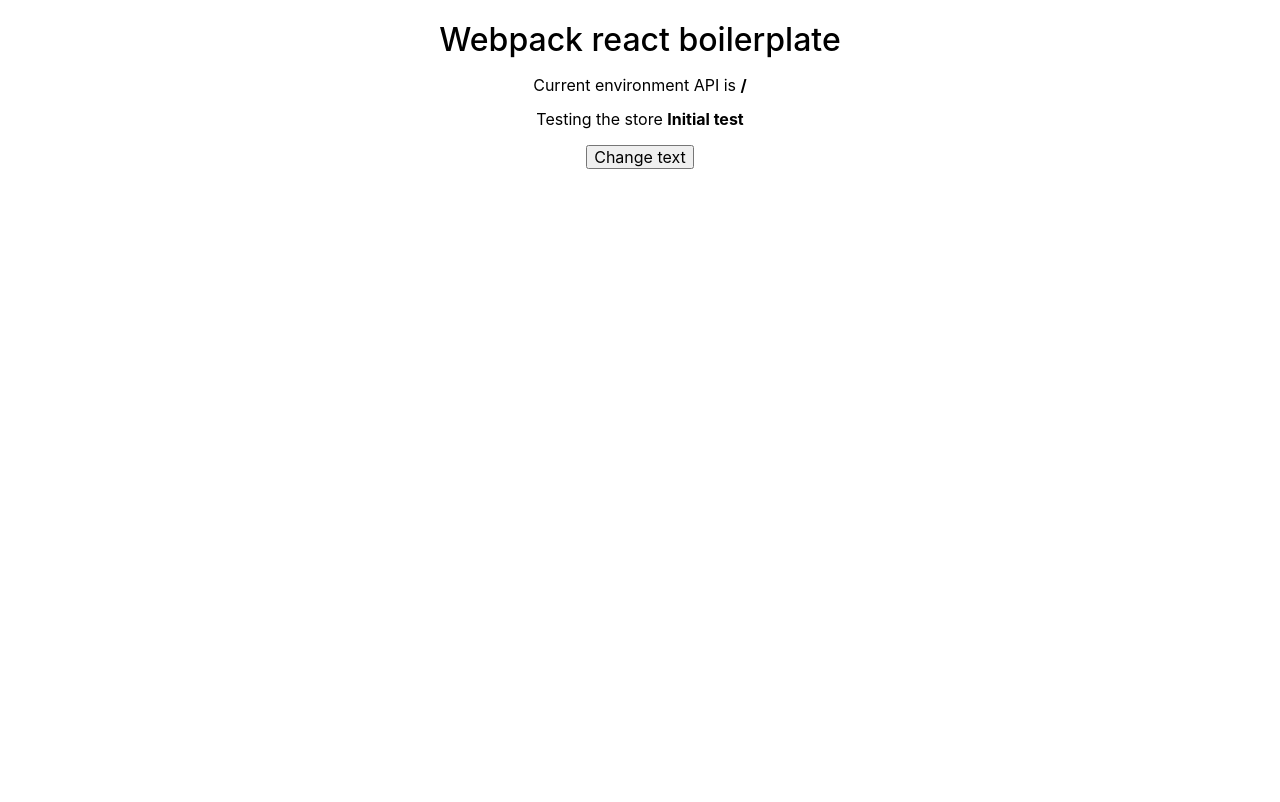
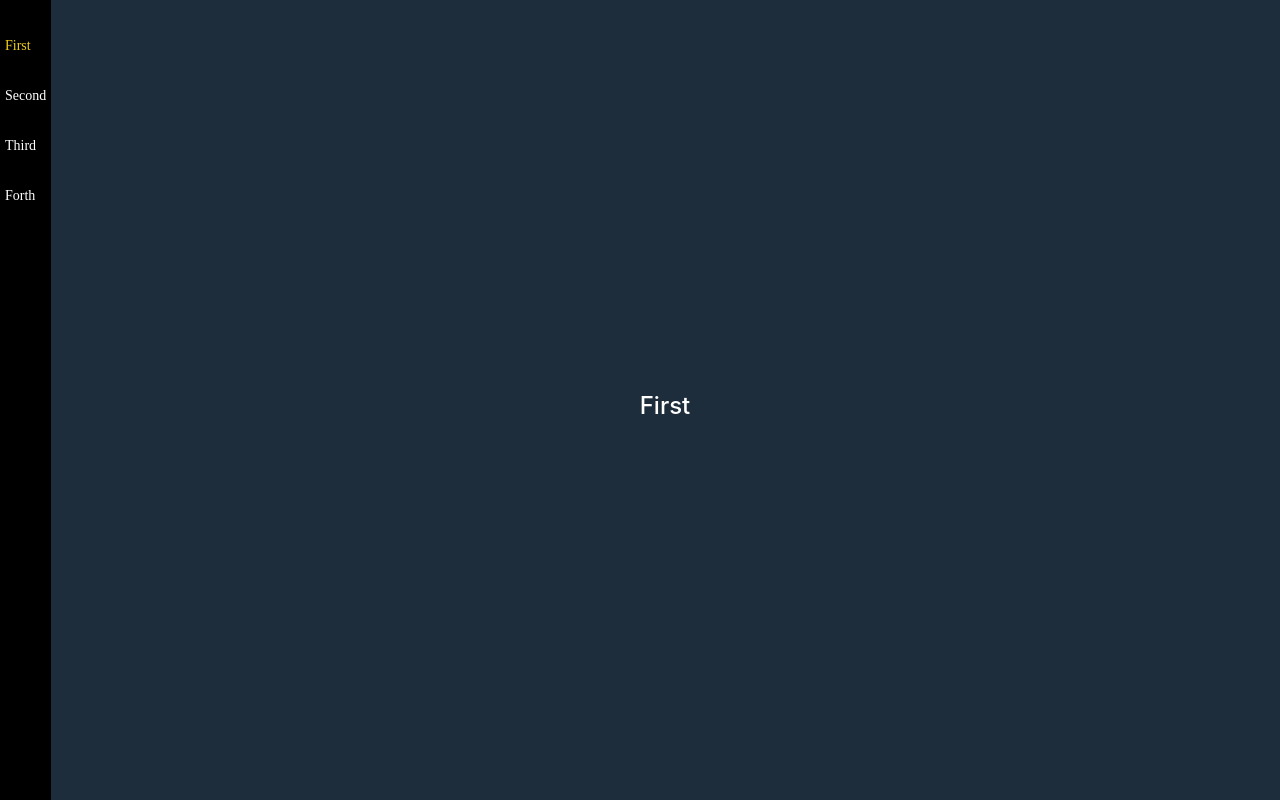
Before and after one commit to DonAdam2/react-scroll-spy, a React app: page /#/first in a window 1280 px wide. Shown: the top 802 px of the page. Built offline with nearby package versions, Linux system fonts and the light colour scheme.

Commit message:
add scroll spy component

```diff
--- a/src/App.jsx
+++ b/src/App.jsx
@@ -1,31 +1,65 @@
-import { lazy, Suspense } from 'react';
-//error boundary
-import { ErrorBoundary } from 'react-error-boundary';
-//error boundary fallback
-import ErrorBoundaryFallback from './js/generic/ErrorBoundaryFallback';
-//components
-import LoadingIcon from './js/components/shared/LoadingIcon';
-const TestComponent = lazy(() => import('./js/containers/testComponent/TestComponent'));
+import ScrollSpy from '@/js/components/scrollSpy/ScrollSpy';
 
-const App = () => (
-  <ErrorBoundary
-    FallbackComponent={ErrorBoundaryFallback}
-    onReset={() => {
-      //Reset the state of your app so the error doesn't happen again
-      console.log('Try again clicked');
-    }}
-  >
-    <Suspense
-      fallback={
-        <div className="loader-wrapper">
-          <LoadingIcon />
+const App = () => {
+  const sections = [
+    {
+      id: 'first',
+      label: 'First',
+      wrapperClassName: 'section',
+      content: (
+        <div className="inner-section">
+          <h2 className="title">First</h2>
         </div>
-      }
-    >
-      <h1 style={{ textAlign: 'center' }}>Webpack react boilerplate</h1>
-      <TestComponent />
-    </Suspense>
-  </ErrorBoundary>
-);
+      ),
+    },
+    {
+      id: 'second',
+      label: 'Second',
+      wrapperClassName: 'section transparent',
+      content: (
+        <div className="inner-section">
+          <h2 className="title">Second</h2>
+        </div>
+      ),
+    },
+    {
+      id: 'third',
+      label: 'Third',
+      wrapperClassName: 'section',
+      content: (
+        <div className="inner-section">
+          <h2 className="title">Third</h2>
+        </div>
+      ),
+    },
+    {
+      id: 'forth',
+      label: 'Forth',
+      wrapperClassName: 'section transparent',
+      content: (
+        <div className="inner-section">
+          <h2 className="title">Forth</h2>
+        </div>
+      ),
+    },
+  ];
+
+  return (
+    <div className="container">
+      {/*ScrollSpy properties:
+          - sections: list of sections to display in scroll spy component
+          - isNavigateToFirstSectionOnLoad: boolean to navigate to the first section of the app
+          - menuWrapperClassName: className used to apply styles on the navigation menu
+          - mainContentClassName: className used to apply styles on the main content
+           */}
+      <ScrollSpy
+        sections={sections}
+        menuWrapperClassName="sidebar"
+        mainContentClassName="main-content"
+        isNavigateToFirstSectionOnLoad
+      />
+    </div>
+  );
+};
 
 export default App;
--- a/src/index.jsx
+++ b/src/index.jsx
@@ -1,6 +1,6 @@
 import { StrictMode } from 'react';
 import { createRoot } from 'react-dom/client';
-import { BrowserRouter } from 'react-router-dom';
+import { HashRouter } from 'react-router-dom';
 import { Provider } from 'react-redux';
 //import meta image
 import '@/public/assets/images/metaImage.jpg';
@@ -20,9 +20,9 @@ const container = document.getElementById('root'),
 root.render(
   <StrictMode>
     <Provider store={store}>
-      <BrowserRouter>
+      <HashRouter>
         <App />
-      </BrowserRouter>
+      </HashRouter>
     </Provider>
   </StrictMode>
 );
--- /dev/null
+++ b/src/js/components/scrollSpy/ScrollSpy.jsx
@@ -0,0 +1,156 @@
+import { useCallback, useEffect, useRef, useState } from 'react';
+import { NavLink, useLocation, useNavigate } from 'react-router-dom';
+import { update, Tween, Easing } from '@tweenjs/tween.js';
+
+const ScrollSpy = ({
+  sections = [],
+  isNavigateToFirstSectionOnLoad = false,
+  menuWrapperClassName = '',
+  mainContentClassName = '',
+}) => {
+  //used to navigate to required section on app load if section path exist in url
+  const [isFirstLoad, setIsFirstLoad] = useState(false),
+    debounceTimeoutRef = useRef(null),
+    // animation will be applied only if the user click on a menu link not on scrolling
+    shouldAnimateRef = useRef(true),
+    scrollDuration = 700,
+    navigate = useNavigate(),
+    { pathname } = useLocation();
+
+  // return the scroll top of the given element
+  const elementOffsetTop = useCallback((el) => {
+    const rect = el.getBoundingClientRect(),
+      scrollTop = window.pageYOffset || document.documentElement.scrollTop;
+    return { top: rect.top + scrollTop };
+  }, []);
+
+  // required function by tweenJS
+  const animate = useCallback((time) => {
+    requestAnimationFrame(animate);
+    update(time);
+  }, []);
+
+  // animate scrolling on menu link click
+  const animateScrolling = useCallback(
+    (name) => {
+      const coords = { y: window.scrollY || window.pageYOffset },
+        target = document.getElementById(name.replace('/', ''));
+
+      if (target) {
+        // Create a new tween that modifies 'coords'.
+        new Tween(coords)
+          // Move to top of the clicked element in 700ms.
+          .to({ y: elementOffsetTop(target).top + 10 }, scrollDuration)
+          // Use an easing function to make the animation smooth.
+          .easing(Easing.Quadratic.Out)
+          .onUpdate(function () {
+            // Called after tween.js updates 'coords'.
+            // Move 'box' to the position described by 'coords' with a CSS translation.
+            window.scrollTo(0, coords.y);
+          })
+          // Start tween immediately.
+          .start();
+
+        requestAnimationFrame(animate);
+      }
+    },
+    [animate, elementOffsetTop]
+  );
+
+  useEffect(() => {
+    if (isFirstLoad) {
+      navigate(pathname, { replace: true });
+      animateScrolling(pathname);
+      setIsFirstLoad(false);
+    }
+  }, [isFirstLoad, animateScrolling, navigate, pathname]);
+
+  const onScrollSpy = useCallback(() => {
+    // get the current scroll position
+    const scrollPosition = document.documentElement.scrollTop || document.body.scrollTop;
+
+    sections.forEach((el) => {
+      const target = document.getElementById(el.id);
+      // if the current section offsetTop is less than the current
+      // scroll position => set the active link to the current section
+      if (target.offsetTop <= scrollPosition) {
+        // disable scroll animation while scrolling
+        shouldAnimateRef.current = false;
+        // push the new link
+        navigate(`/${el.id}`, { replace: true });
+        // re-enable scroll animation (so that we can have
+        // animation if the user click on a link)
+        shouldAnimateRef.current = true;
+      }
+    });
+  }, [sections, navigate]);
+
+  const debounceScroll = useCallback(() => {
+    clearTimeout(debounceTimeoutRef.current);
+    debounceTimeoutRef.current = setTimeout(onScrollSpy, 100);
+  }, [onScrollSpy]);
+
+  useEffect(() => {
+    window.addEventListener('scroll', debounceScroll);
+
+    const urlExist = new Promise((resolve) => {
+      sections.forEach((el) => {
+        if (el.id === pathname.replace('/', '')) {
+          resolve(true);
+        }
+      });
+      if (pathname === '/') {
+        resolve(true);
+      }
+    });
+
+    urlExist.then((value) => {
+      // the following condition to make sure that we have scroll
+      // animation if we paste correct URL of a section in the browser
+      if (pathname !== '/' && value) {
+        window.addEventListener('load', () => {
+          setIsFirstLoad(true);
+          debounceScroll();
+        });
+      }
+      //navigate to the first section of the app
+      else if (pathname === '/' && isNavigateToFirstSectionOnLoad) {
+        navigate(`/${sections[0].id}`, { replace: true });
+      }
+    });
+
+    return () => {
+      // remove the debounceScroll method
+      window.removeEventListener('scroll', debounceScroll);
+    };
+  }, [sections, navigate, pathname, debounceScroll, isNavigateToFirstSectionOnLoad]);
+
+  return (
+    <>
+      <header className={menuWrapperClassName}>
+        <ul>
+          {sections.map((el) => (
+            <li key={el.id}>
+              <NavLink onClick={() => animateScrolling(`/${el.id}`)} replace to={`/${el.id}`}>
+                {el.label}
+              </NavLink>
+            </li>
+          ))}
+        </ul>
+      </header>
+      <main className={mainContentClassName}>
+        {sections.map((el) => (
+          <section
+            key={el.id}
+            className={`${el.wrapperClassName ? el.wrapperClassName : ''}`}
+            id={el.id}
+          >
+            {el.content}
+          </section>
+        ))}
+      </main>
+    </>
+  );
+};
+
+export default ScrollSpy;
--- a/src/scss/_components.scss
+++ b/src/scss/_components.scss
@@ -1,2 +1,3 @@
 @import './components/shared/loading-icon';
 /* PLOP_INJECT_IMPORT */
+@import './components/scroll-spy';
--- /dev/null
+++ b/src/scss/components/_scroll-spy.scss
@@ -0,0 +1,60 @@
+.main-content {
+  width: calc(100% - 50px);
+  justify-self: flex-end;
+
+  .section {
+    height: 100%;
+    width: 100%;
+    display: flex;
+    justify-content: center;
+    align-items: center;
+    background-color: $blue-gray;
+    color: $white;
+
+    &.transparent {
+      background-color: $white;
+      color: $black;
+    }
+
+    .inner-section {
+      width: 100%;
+      height: 100%;
+      display: flex;
+      justify-content: center;
+      align-items: center;
+    }
+  }
+}
+
+.sidebar {
+  position: fixed;
+  padding: 5px;
+  height: 100%;
+  background-color: $black;
+  transition: all 0.3s ease-in-out;
+
+  ul {
+    list-style-type: none;
+    padding: 0;
+  }
+  a {
+    font-family: 'Droid Sans', serif;
+    font-size: 14px;
+    color: $white;
+    text-decoration: none;
+    line-height: 50px;
+
+    &:hover {
+      opacity: 0.7;
+    }
+
+    &.active {
+      color: $yellow;
+
+      &:hover {
+        opacity: 1;
+        cursor: initial;
+      }
+    }
+  }
+}
--- a/src/scss/generic/_variables.scss
+++ b/src/scss/generic/_variables.scss
@@ -3,3 +3,8 @@ $mobile-large: 512px;
 $tablet: 768px;
 $laptop: 992px;
 $desktop: 1200px;
+
+$white: #ffffff;
+$black: #000000;
+$yellow: #edcd1f;
+$blue-gray: #1e2d3b;
--- a/src/scss/global.scss
+++ b/src/scss/global.scss
@@ -2,12 +2,18 @@
 @import 'components.scss';
 @import 'containers.scss';
 
+body,
+html {
+  margin: 0;
+  padding: 0;
+  height: 100%;
+}
+
+.container,
+#root {
+  height: 100%;
+}
+
 .container {
-  margin-right: auto;
-  margin-left: auto;
-  padding-left: 8px;
-  padding-right: 8px;
-  width: calc(100vw - 1rem);
-  max-width: 1170px;
-  text-align: center;
+  display: grid;
 }
```
Also changed, not shown: 1 other file (tests, documents, lock files or other folders).
